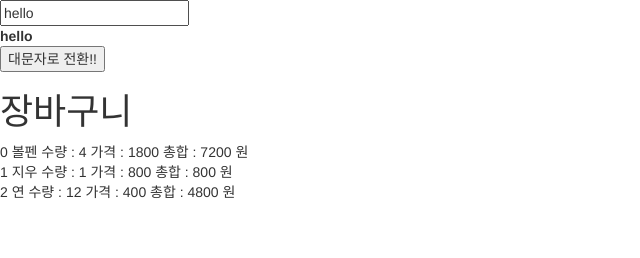
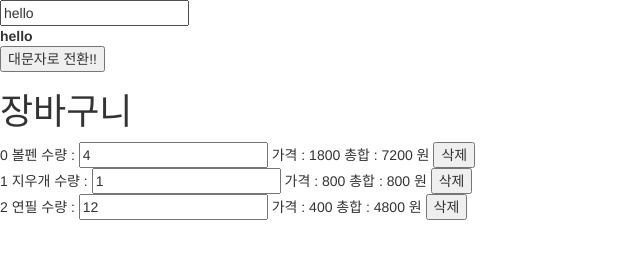
Before and after one commit to jinyounglee/angula-study, a website: page public/html/hello.html in a window 1280 px wide. Shown: the whole page, without its empty margins (0-640 px from the left). Drawn offline with nearby package versions, Linux system fonts and the light colour scheme.

Commit message:
hello world 완성

```diff
--- a/public/html/hello.html
+++ b/public/html/hello.html
@@ -21,9 +21,11 @@
     <div ng-repeat="item in items">   <!--items 는 $scope에 존재해야한다.-->
         <span>{{$index}}</span>
         <span>{{item.title}}</span>
-        <span> 수량 : {{item.count}}</span>
+        <span> 수량 : </span>
+        <span><input type="text" ng-model="item.count"></span>
         <span> 가격 : {{item.price}}</span>
         <span> 총합 : {{item.count * item.price}} 원</span>
+        <button ng-click="delete($index)">삭제</button>
     </div>
 </body>
 </html>
--- a/public/js/hello.js
+++ b/public/js/hello.js
@@ -18,14 +18,18 @@ angular.module('hello', [])
                 price : 1800
             },
             {
-                title : '지우',
+                title : '지우개',
                 count : 1,
                 price : 800
             },
             {
-                title : '연',
+                title : '연필',
                 count : 12,
                 price : 400
             }
         ]
+
+        $scope.delete = function(idx){
+            $scope.items.splice(idx, 1);
+        }
     });
```
